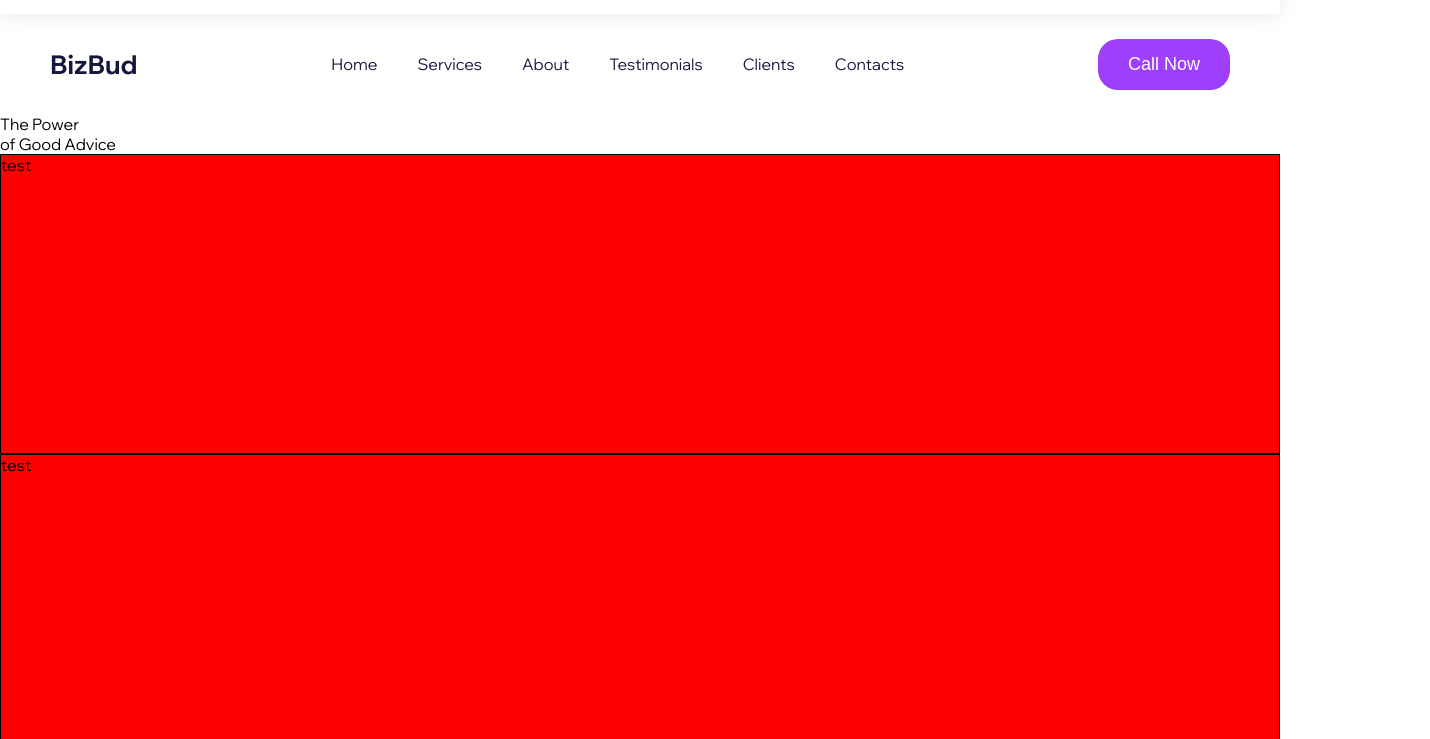
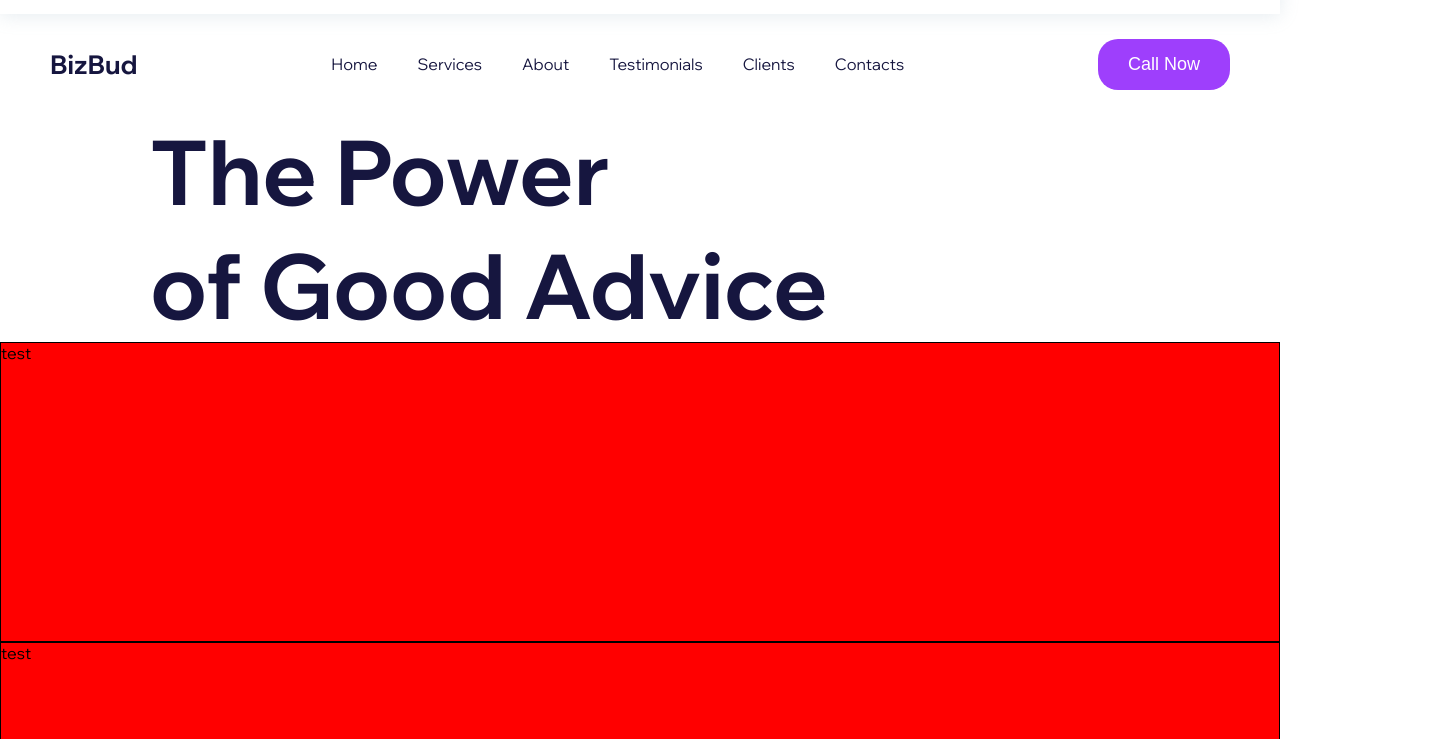
Before and after one commit to iamrahilhabibli/wix-clone-task, a website: page index.html in a window 1280 px wide. Shown: the part 61-800 px from the top of the page, 1430 px wide, since content can reach past the window. Drawn offline with nearby package versions, Linux system fonts and the light colour scheme.

Commit message:
class rename home page

```diff
--- a/styles.css
+++ b/styles.css
@@ -148,3 +148,15 @@ font-family: 'Wix Madefor Display', sans-serif;
 section{
   margin-top: 175px;
 }
+.home-page{
+position: relative;
+}
+.text__container{
+  position: relative;
+  left: 150px;
+}
+.good-advice-text{
+  font-size: 90px;
+  color: #16163F;
+  font-weight: 700;
+}
```
